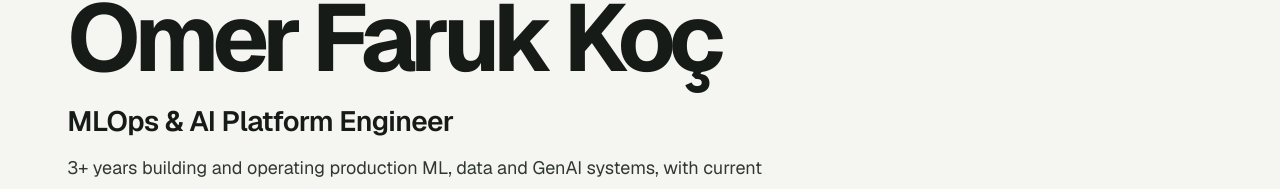
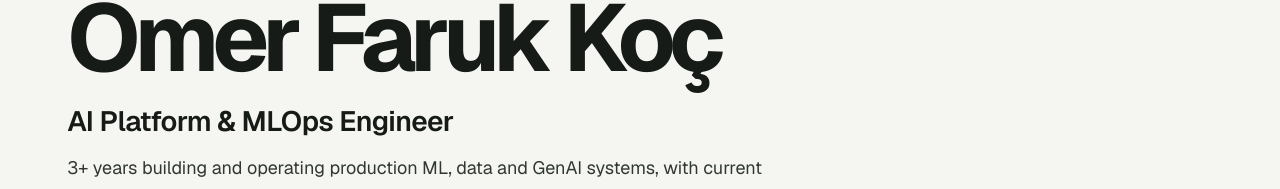
Before and after one commit to negativexq/portfolio-site, a Next.js app: page /resume in a window 1280 px wide. Shown: the part 226-415 px from the top of the page. Built offline with nearby package versions, Linux system fonts and the light colour scheme.

Commit message:
profile: AI Platform & MLOps Engineer, updated résumé

```diff
--- a/app/resume/page.tsx
+++ b/app/resume/page.tsx
@@ -12,7 +12,7 @@ import { profile } from "@/data/profile";
 import { flagshipProjects } from "@/data/projects";
 
 const RESUME_DESCRIPTION =
-  "Resume of Ömer Faruk Koç, MLOps & AI Platform Engineer: ML platforms, agent systems, agentic RAG and Kubernetes incident analysis, with measured results.";
+  "Resume of Ömer Faruk Koç, AI Platform & MLOps Engineer: ML platforms, agent systems, agentic RAG and Kubernetes incident analysis, with measured results.";
 
 export const metadata: Metadata = {
   title: "Resume",
--- a/data/profile.ts
+++ b/data/profile.ts
@@ -2,7 +2,7 @@ import type { Profile } from "@/lib/content/types";
 
 export const profile = {
   name: "Ömer Faruk Koç",
-  title: "MLOps & AI Platform Engineer",
+  title: "AI Platform & MLOps Engineer",
   positioning:
     "Building production AI/ML platforms, agentic systems, retrieval infrastructure and reliable data systems.",
   summary:
```
Also changed, not shown: 1 other file (tests, documents, lock files or other folders).
